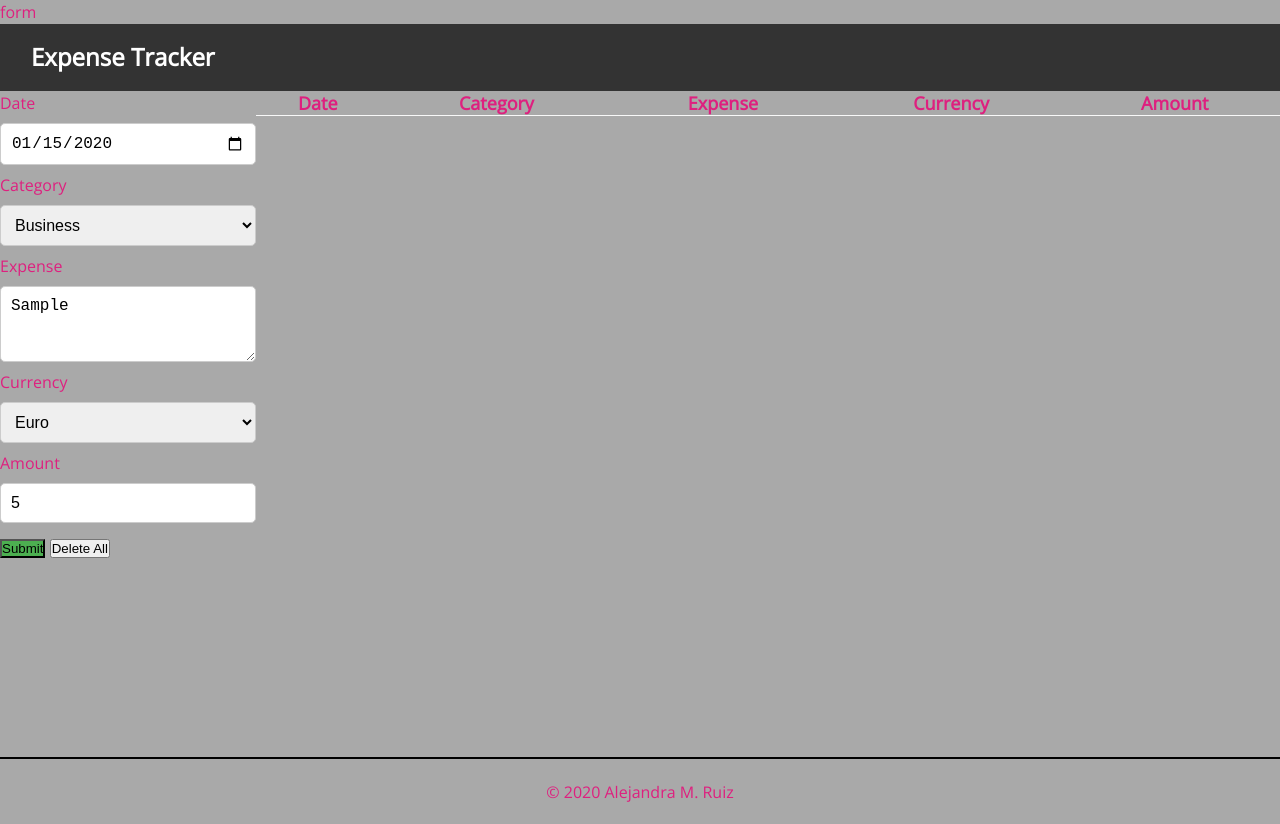
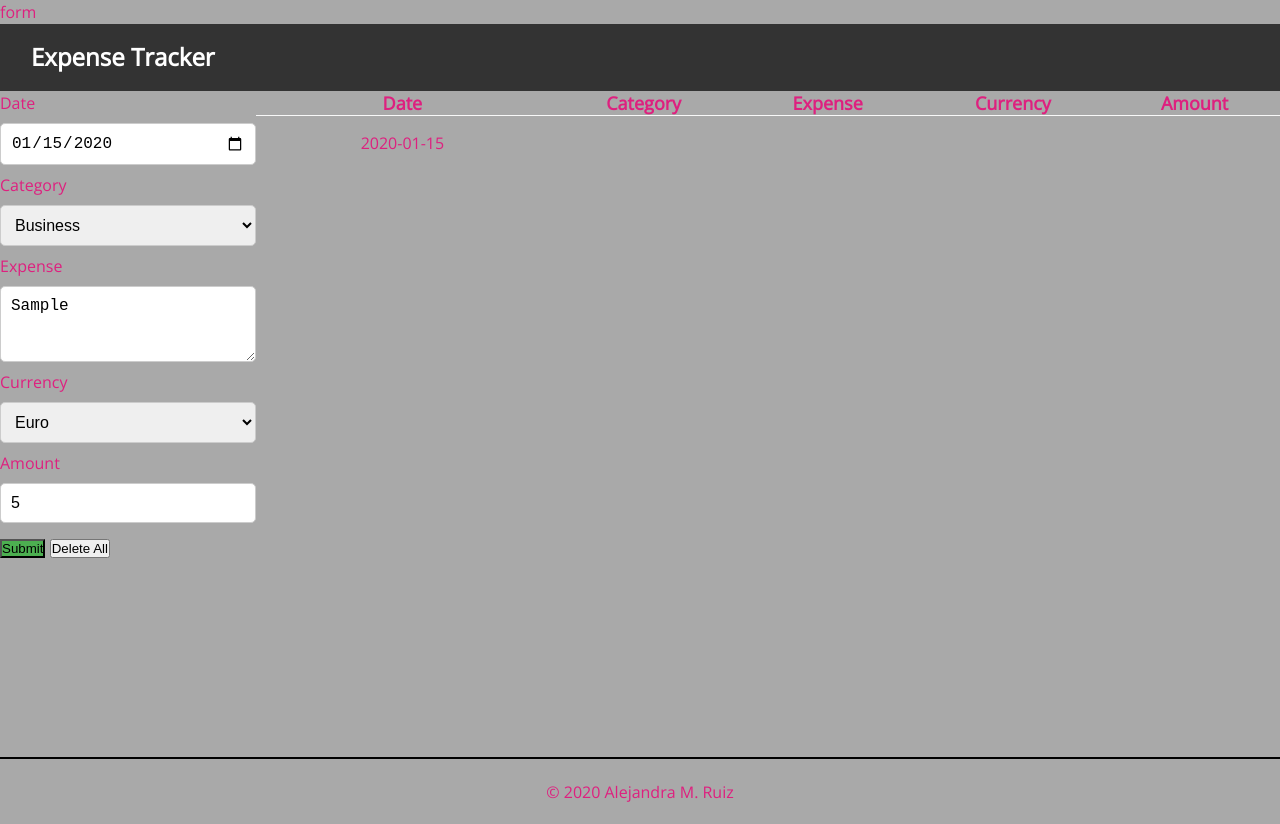
Before and after one commit to Trevorton27/allieExpenserTracker, a plain HTML site: page index.html in a window 1280 px wide. Both pictures are taken after typing "2020-01-15", "Sample", "5" into the empty fields and a click on the input "Submit". Drawn offline with nearby package versions, Linux system fonts and the light colour scheme.

Commit message:
displays date

```diff
--- a/index.html
+++ b/index.html
@@ -51,13 +51,11 @@ form
               <table>
                 <thead>
                   <tr>
-                    <th></th>
                     <th>Date</th>
                     <th>Category</th>
                     <th>Expense</th>
                     <th>Currency</th>
                     <th>Amount</th>
-                    <th></th>
                   </tr>
                 </thead>
                 <tbody id='table-body'></tbody>
--- a/main.js
+++ b/main.js
@@ -8,11 +8,24 @@ const expenseTable = document.getElementById('table-body');
 
 
 function displayExpense(expense)   {
+    console.log('Display expense: ', expense);
 
-    // console.log('Display expense: ', expense);
+    // GET <tbody>
+    const table = document.getElementById('table-body');
+    // CREATE <tr> & <td>
+    const tableRow = document.createElement('tr');
+    const dateTableData = document.createElement('td');
+    // ADD INFO to <td>
+    dateTableData.textContent = expense.date;
+    // APPEND <td> to <tr>
+    tableRow.append(dateTableData);
+    // APPEND <tr> to <tbody>
+    table.append(tableRow);
 
-    const tr = document.createElement('tr');
-    expenseTable.appendChild(tr);
+
+
+    // const tr = document.createElement('tr');
+    // expenseTable.appendChild(tr);
 
     // const currencySymbol = assignCurrency(expense);
 
@@ -22,8 +35,8 @@ function displayExpense(expense)   {
     // const category = document.createElement('td');
     // category.textContent = expense.category;
 
-    const expenseCell = document.createElement('td');
-    expenseCell.textContent = expense;
+    // const expenseCell = document.createElement('td');
+    // expenseCell.textContent = expense;
 
     // const currency = document.createElement('td');
     // expense.textContent = currencySymbol;
@@ -79,7 +92,6 @@ document.querySelector('form').addEventListener('submit', function(e)   {
     const expense = document.getElementById('expense');
     const currency = document.getElementById('currency');
     const amount = document.getElementById('amount');
-    const expenseTable = document.getElementById('table-body');
 
     const usersExpense = {
         date: date.value,
```
